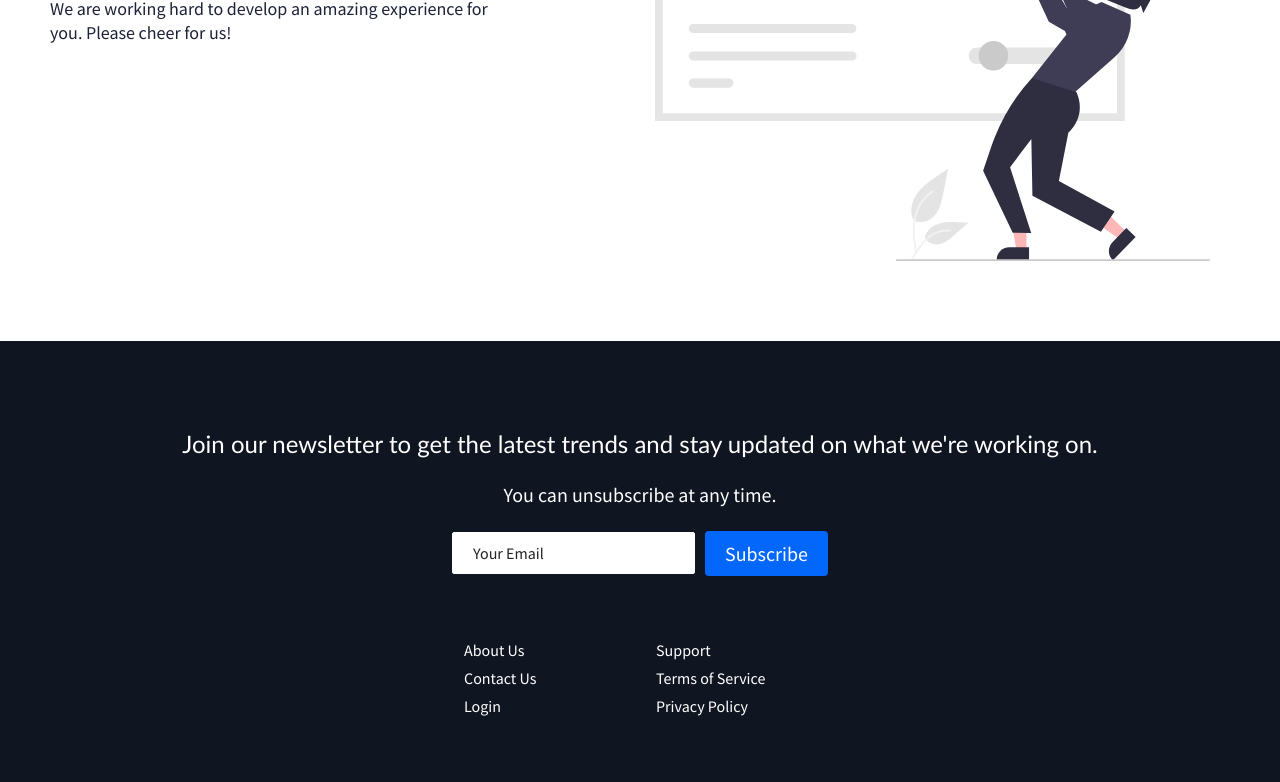
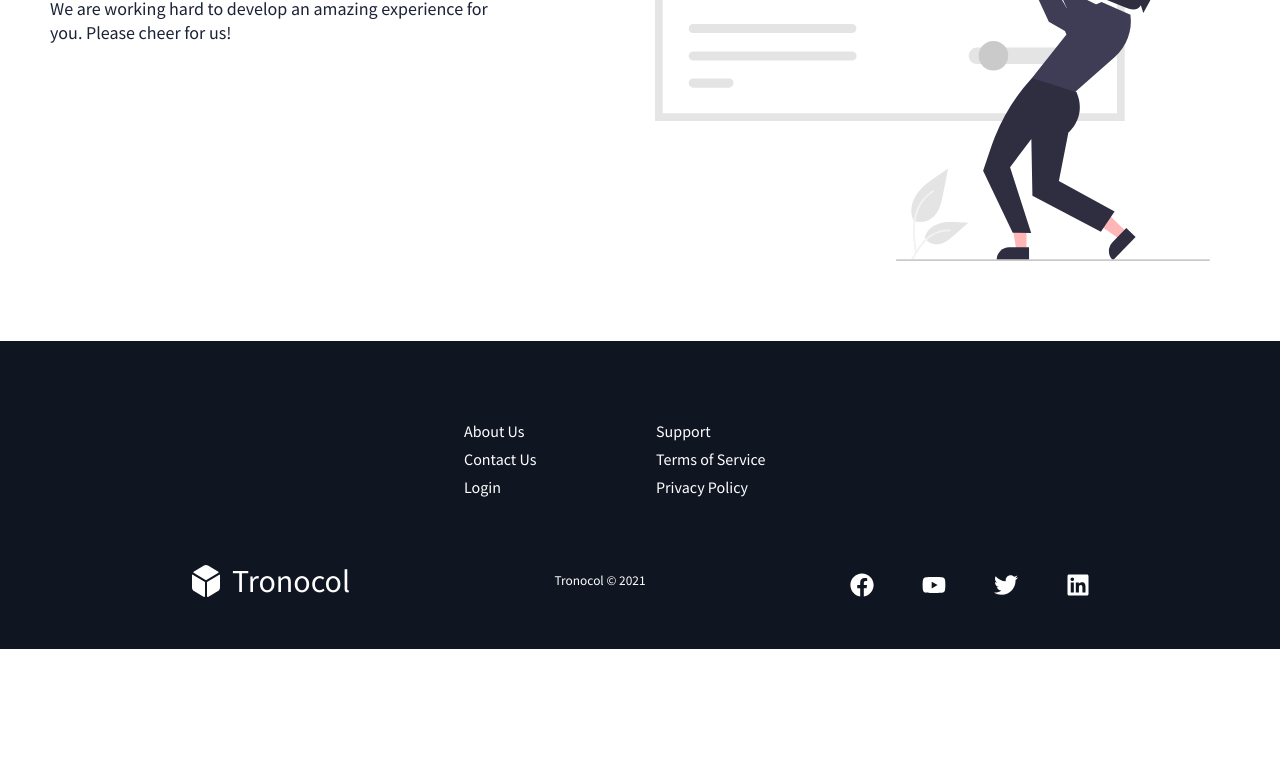
Before and after one commit to HealthyMindTech/nostresstrialcom, a React (Create React App) app: page /login in a window 1280 px wide. Shown: the part 373-1155 px from the top of the page. After the commit the page ends 1022 px from the top, so only its background shows below. Built offline with nearby package versions, Linux system fonts and the light colour scheme.

Commit message:
Remove newsletter subscription from footer

```diff
--- a/src/components/Footer/Footer.js
+++ b/src/components/Footer/Footer.js
@@ -31,7 +31,7 @@ import {
 function Footer() {
   return (
     <FooterContainer>
-      <FooterSubscription>
+      {/*<FooterSubscription>
         <FooterSubHeading>
           Join our newsletter to get the latest trends and stay updated on what we're working on.
         </FooterSubHeading>
@@ -40,7 +40,7 @@ function Footer() {
           <FormInput name='email' type='email' placeholder='Your Email' />
           <Button fontBig>Subscribe</Button>
         </Form>
-      </FooterSubscription>
+      </FooterSubscription>*/}
       <FooterLinksContainer>
         <FooterLinksWrapper>
           <FooterLinkItems>
```
